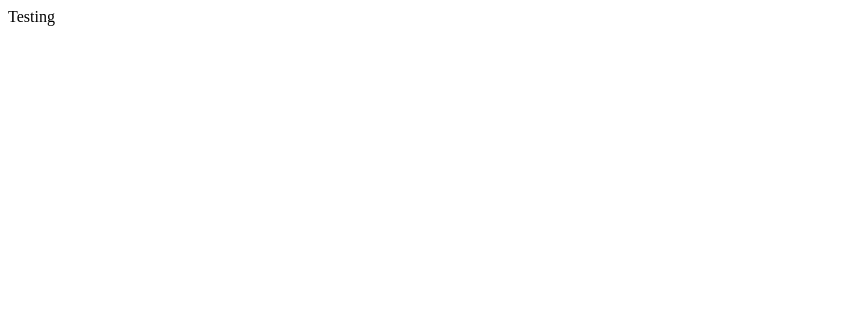
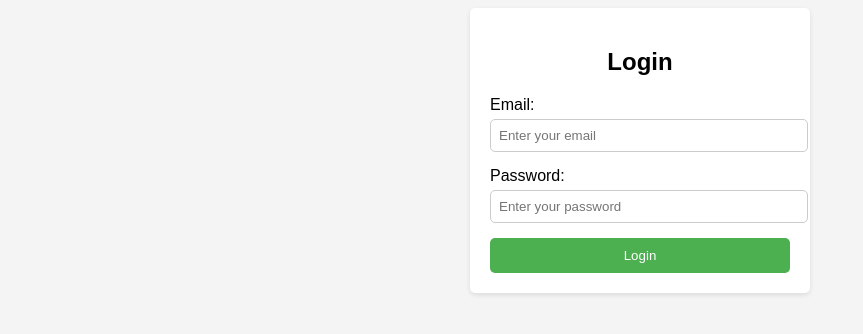
Before and after one commit to yoshieexD/ecommerce, a React (Vite) app in the folder client/: page / in a window 1280 px wide. Shown: the top 334 px of the page, without its empty margins (0-863 px from the left). Built offline with nearby package versions, Linux system fonts and the light colour scheme.

Commit message:
initial development

```diff
--- a/client/package.json
+++ b/client/package.json
@@ -10,9 +10,6 @@
     "preview": "vite preview"
   },
   "dependencies": {
-    "@emotion/react": "^11.11.1",
-    "@emotion/styled": "^11.11.0",
-    "@mui/material": "^5.13.7",
     "react": "^18.2.0",
     "react-dom": "^18.2.0",
     "react-router-dom": "^6.14.1",
--- /dev/null
+++ b/client/src/css/index.css
@@ -0,0 +1,48 @@
+body {
+    font-family: Arial, sans-serif;
+    background-color: #f4f4f4;
+}
+
+.login-container {
+    width: 300px;
+    margin: 0 auto;
+    background-color: #fff;
+    padding: 20px;
+    border-radius: 5px;
+    box-shadow: 0 2px 5px rgba(0, 0, 0, 0.1);
+}
+
+h2 {
+    text-align: center;
+}
+
+.form-group {
+    margin-bottom: 15px;
+}
+
+label {
+    display: block;
+    margin-bottom: 5px;
+}
+
+input[type="email"],
+input[type="password"] {
+    width: 100%;
+    padding: 8px;
+    border-radius: 5px;
+    border: 1px solid #ccc;
+}
+
+button[type="submit"] {
+    width: 100%;
+    padding: 10px;
+    background-color: #4caf50;
+    border: none;
+    color: #fff;
+    cursor: pointer;
+    border-radius: 5px;
+}
+
+button[type="submit"]:hover {
+    background-color: #45a049;
+}
--- a/client/src/main.jsx
+++ b/client/src/main.jsx
@@ -1,7 +1,6 @@
 import React from 'react'
 import ReactDOM from 'react-dom/client'
 import App from './App.jsx'
-
 
 ReactDOM.createRoot(document.getElementById('root')).render(
   <React.StrictMode>
--- a/client/src/pages/Index.jsx
+++ b/client/src/pages/Index.jsx
@@ -1,9 +1,20 @@
 import React from 'react';
-
+import '../css/index.css'
 const Index = () => {
     return (
-        <div>
-            Testing
+        <div className="login-container">
+            <h2>Login</h2>
+            <form>
+                <div className="form-group">
+                    <label htmlFor="email">Email:</label>
+                    <input type="email" id="email" placeholder="Enter your email" />
+                </div>
+                <div className="form-group">
+                    <label htmlFor="password">Password:</label>
+                    <input type="password" id="password" placeholder="Enter your password" />
+                </div>
+                <button type="submit">Login</button>
+            </form>
         </div>
     );
 };
```
Also changed, not shown: 1 other file (tests, documents, lock files or other folders).
